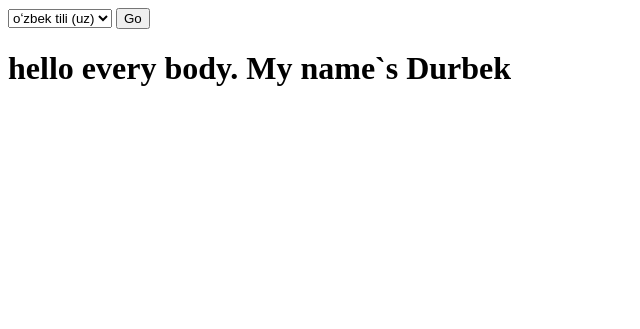
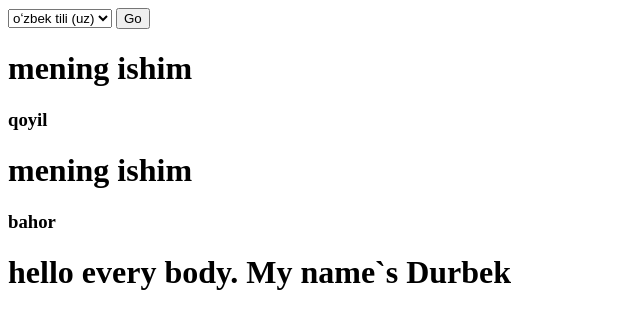
Before and after one commit to durbek11/Translate-page, a Django app: template templates/malumot.html in a window 1280 px wide. Shown: the top 329 px of the page, without its empty margins (0-640 px from the left). Run offline with Django 4.2, Linux system fonts and the light colour scheme; the template is opened without the code that fills it: values that come from a table or form of the project are taken from there, others are empty; data comes from the database, SQL or seed files in the repository; parts of the project's set-up code (start-up, migrations or seed data) failed here and were passed over.

Commit message:
Great commit

```diff
--- a/core/settings.py
+++ b/core/settings.py
@@ -33,6 +33,7 @@ INSTALLED_APPS = [
 MIDDLEWARE = [
     'django.middleware.security.SecurityMiddleware',
     'django.contrib.sessions.middleware.SessionMiddleware',
+    'django.middleware.locale.LocaleMiddleware',
     'django.middleware.common.CommonMiddleware',
     'django.middleware.csrf.CsrfViewMiddleware',
     'django.contrib.auth.middleware.AuthenticationMiddleware',
@@ -115,6 +116,10 @@ MODELTRANSLATION_PREPOPULATE_LANGUAGE = 'en'
 
 STATIC_URL = 'static/'
 
+LOCALE_PATHS = [
+    BASE_DIR / 'locale'
+]
+
 # Default primary key field type
 # https://docs.djangoproject.com/en/4.1/ref/settings/#default-auto-field
 
--- a/templates/malumot.html
+++ b/templates/malumot.html
@@ -14,4 +14,8 @@
     </select>
     <input type="submit" value="Go">
 </form>
+<h1>{{ malumot.name }}</h1>
+<h3>{{ malumot.title }}</h3>
+<h1>{% trans "mening ishim" %}</h1>
+<h3>{% trans "bahor" %}</h3>
 <h1>hello every body. My name`s Durbek</h1>
--- a/translate/urls.py
+++ b/translate/urls.py
@@ -1,9 +1,10 @@
 from django.urls import path
 from .views import *
+from django.conf import Settings
 
 app_name = 'translate'
 
 urlpatterns = [
     path('', home, name='home'),
     path('<slug:slug>', malumot, name='malumot')
-]
+]+ static(settings.MEDIA_URL, document_root=settings.MEDIA_ROOT)
```
